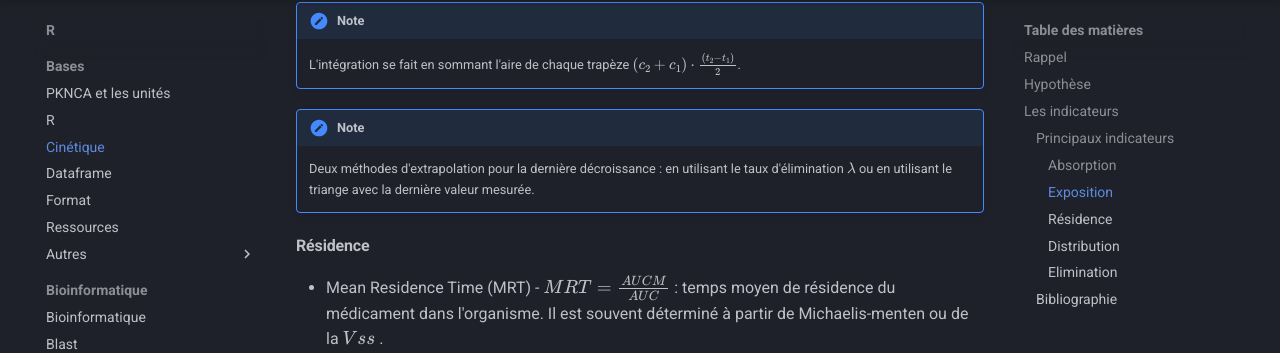
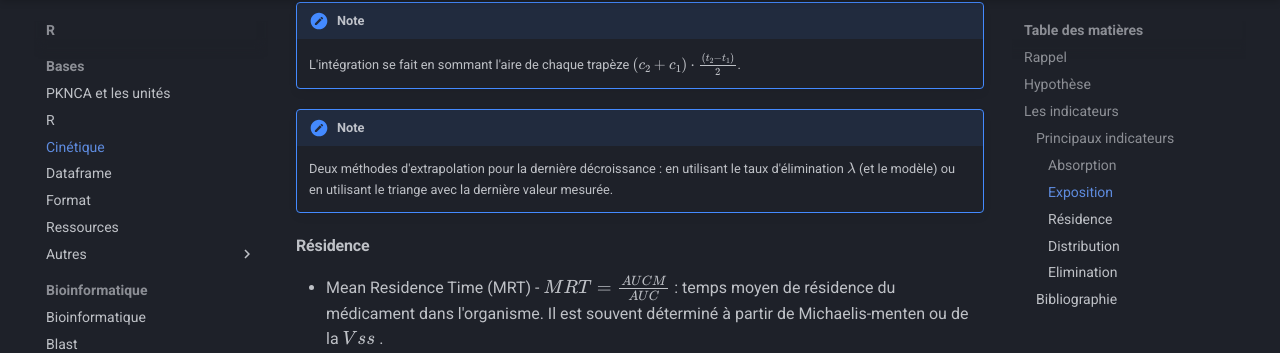
Before and after one commit to gdemare/Informatique, an MkDocs documentation site: the page built from docs/r/bases/cinétique.md, in a window 1280 px wide and 900 px high, scrolled down 2365 px. Shown: the part 99-452 px from the top of the window. Built offline with MkDocs 1.6.1 and Material for MkDocs 9.7.7, drawn with Linux system fonts in a browser that asks for light colours; comment, search, counter and statistics services are not loaded.

Commit message:
Update cinétique.md

```diff
--- a/docs/r/bases/cinétique.md
+++ b/docs/r/bases/cinétique.md
@@ -60,7 +60,7 @@
 	L'intégration se fait en sommant l'aire de chaque trapèze $(c_2 + c_1) \cdot \frac{(t_2 - t_1)}{2}$.
 
 !!! note
-	Deux méthodes d'extrapolation pour la dernière décroissance : en utilisant le taux d'élimination $\lambda$ ou en utilisant le triange avec la dernière valeur mesurée.
+	Deux méthodes d'extrapolation pour la dernière décroissance : en utilisant le taux d'élimination $\lambda$ (et le modèle) ou en utilisant le triange avec la dernière valeur mesurée.
 #### Résidence
 
 * Mean Residence Time (MRT) - $MRT = \frac{AUCM}{AUC}$ :  temps moyen de résidence du médicament dans l'organisme. Il est souvent déterminé à partir de Michaelis-menten ou de la $Vss$ .
```
